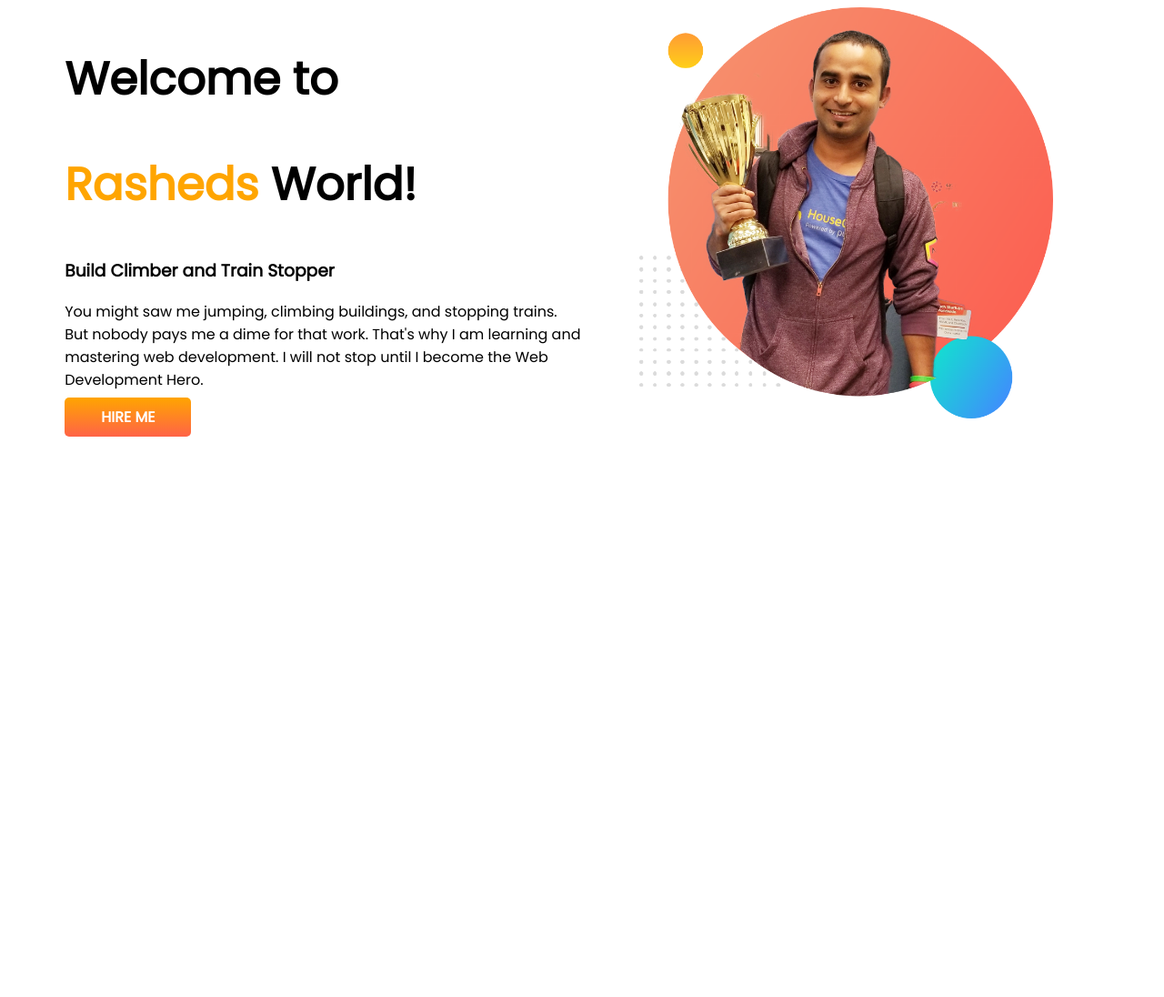
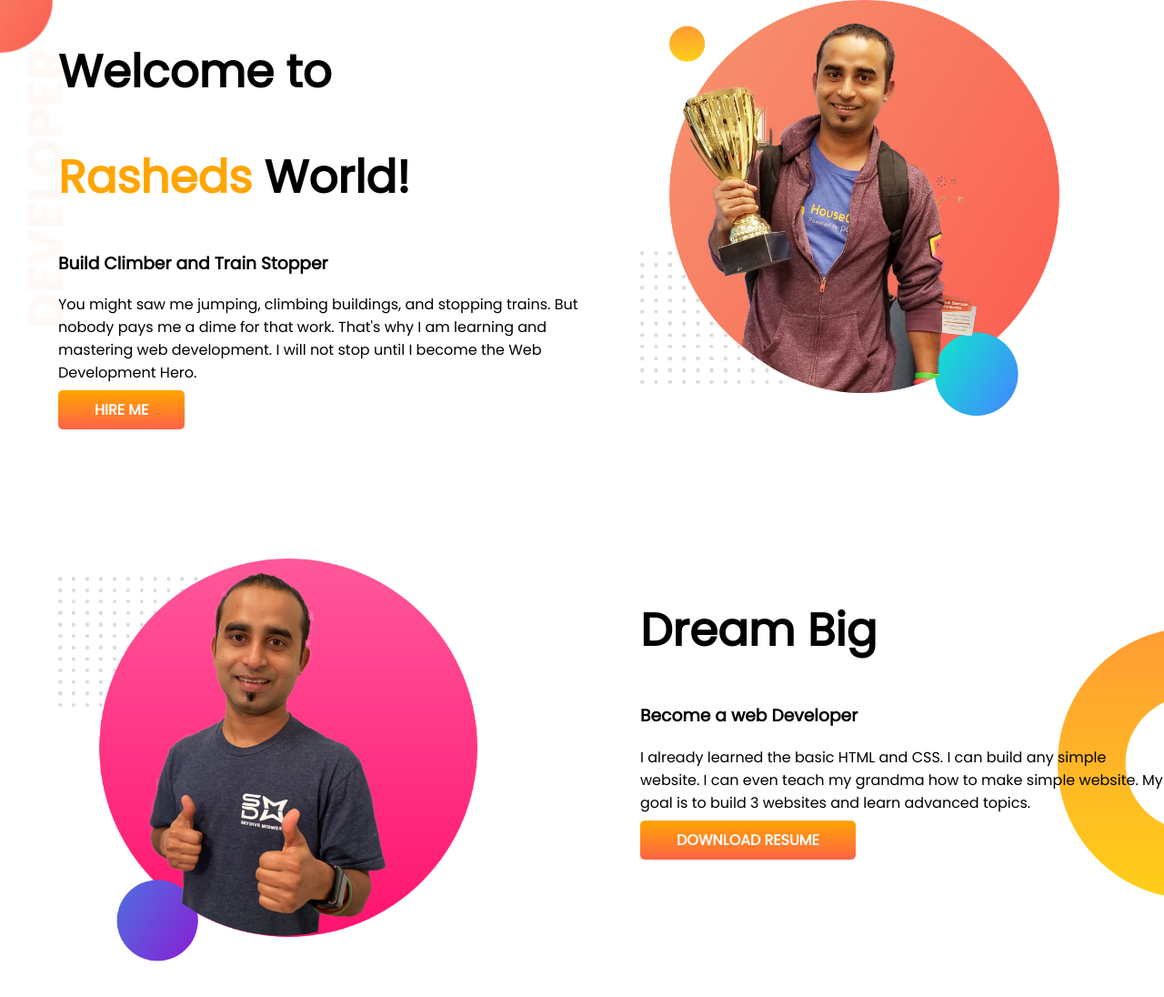
Before and after one commit to Rashedul-Rashed/developer-portfolio, a plain HTML site: page index.html in a window 1280 px wide. Shown: the whole page at 91% size. Before the commit the page ends 800 px from the top, so only its background shows below. Drawn offline with Linux system fonts and the light colour scheme.

Commit message:
third commit

```diff
--- a/index.html
+++ b/index.html
@@ -11,7 +11,7 @@
     <link rel="stylesheet" href="style.css">
 </head>
 <body>
-    <section>
+    <section class = "background-section">
         <div class="half-width">
             <h1>Welcome to</h1>
             <h1><span class="orange-color">Rasheds</span> World!</h1>
@@ -23,5 +23,16 @@
             <img src="images/jhankar.png">
         </div>
     </section>
+    <section class="dream-big">
+        <div class="half-width">
+            <img src="images/jhankar2.png">
+        </div>
+        <div class="half-width">
+            <h1>Dream Big</h1>
+            <h3>Become a web Developer</h3>
+            <p>I already learned the basic HTML and CSS. I can build any simple website. I can even teach my grandma how to make simple website. My goal is to build 3 websites and learn advanced topics.</p>
+            <a class="link-button" target="_blank" href="">DOWNLOAD RESUME</a>
+        </div>
+    </section>
 </body>
 </html>
--- a/style.css
+++ b/style.css
@@ -1,5 +1,6 @@
 body {
   font-family: "Poppins", sans-serif;
+  margin: 0;
 }
 h1 {
   font-size: 50px;
@@ -10,6 +11,7 @@ h1 {
 
 section {
   display: flex;
+  margin-bottom: 150px;
 }
 .half-width {
   width: 50%;
@@ -26,3 +28,12 @@ section {
   border-radius: 5px;
   font-weight: 700;
 }
+.background-section {
+  background-image: url(images/top-banner.png);
+  background-repeat: no-repeat;
+}
+.dream-big {
+  background-image: url(images/dream-bg.png);
+  background-repeat: no-repeat;
+  background-position: right;
+}
```
